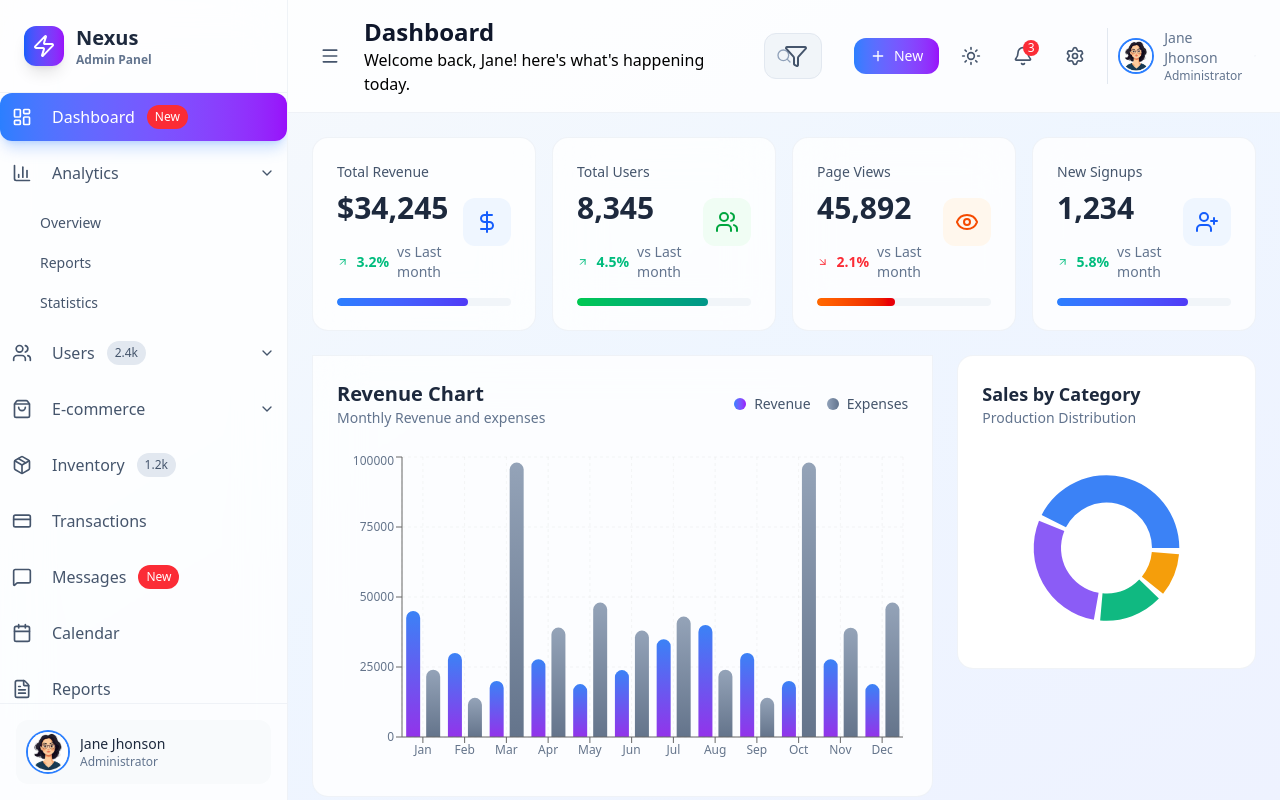
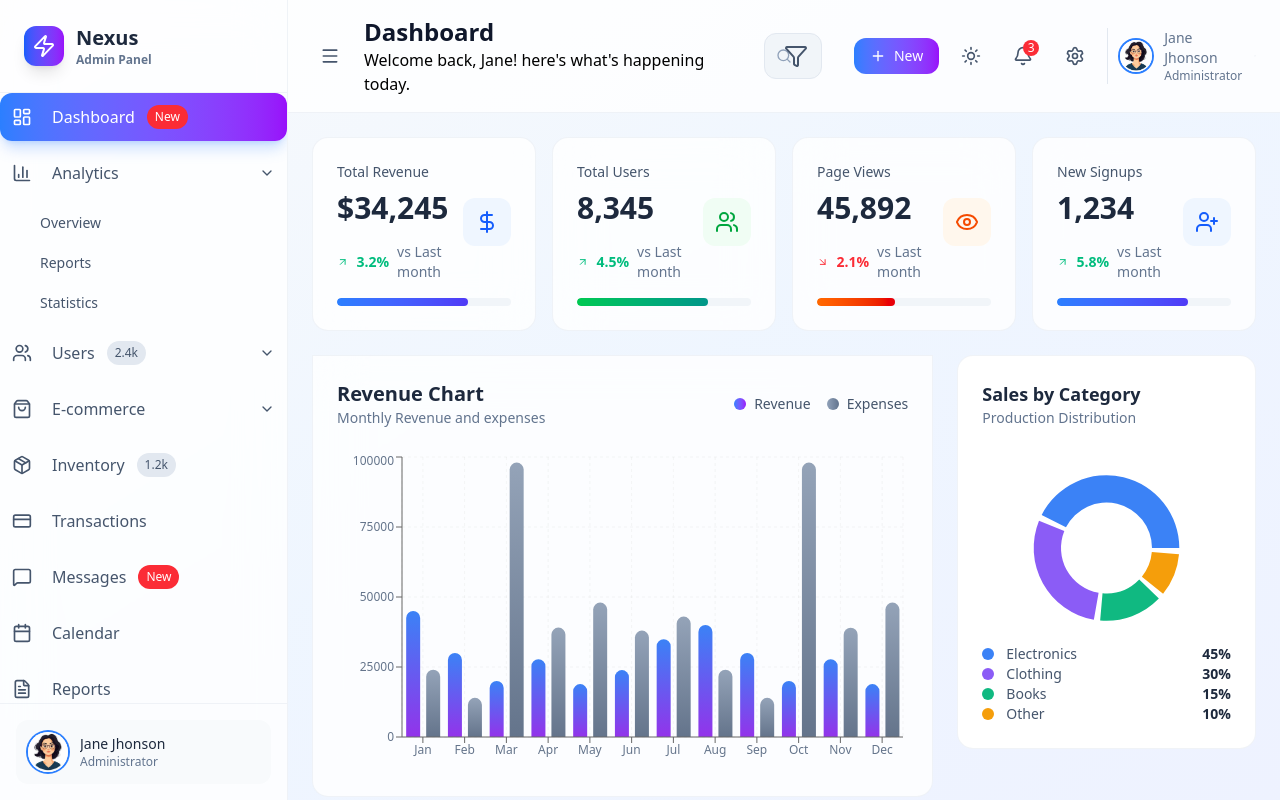
Before and after one commit to Tsedeniyagashaw/admin_dashboard, a React (Vite) app: page / in a window 1280 px wide. Built offline with nearby package versions, Linux system fonts and the light colour scheme.

Commit message:
Update Sales Chart Section

```diff
--- a/src/components/Dashboard/SalesChart.jsx
+++ b/src/components/Dashboard/SalesChart.jsx
@@ -40,6 +40,30 @@ const SalesChart = () => {
           </PieChart>
         </ResponsiveContainer>
       </div>
+
+      <div>
+        {data.map((entry, index) => (
+          <div key={index} className="flex items-center justify-between">
+            <div
+              className="flex items-center space-x-3"
+
+            >
+              <div className="w-3 h-3 rounded-full"
+                style={{ backgroundColor: entry.color }} />
+
+
+              <span className="text-sm text-slate-600 dark:text-slate-400">
+              {entry.name}
+            </span>
+            </div>
+
+            <div className="text-sm font-semibold text-slate-800 dark:text-white">
+            {entry.value}%
+            </div>
+
+          </div>
+        ))}
+      </div>
     </div>
   );
 };
```
